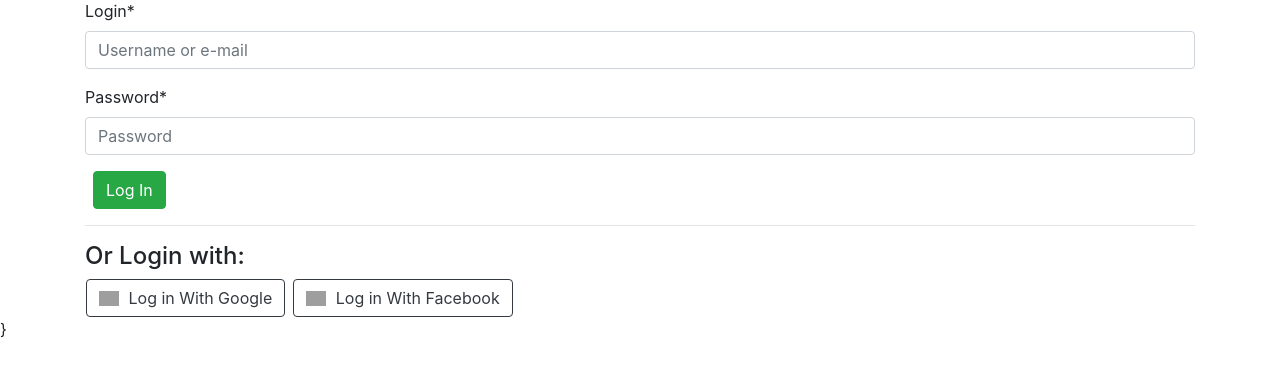
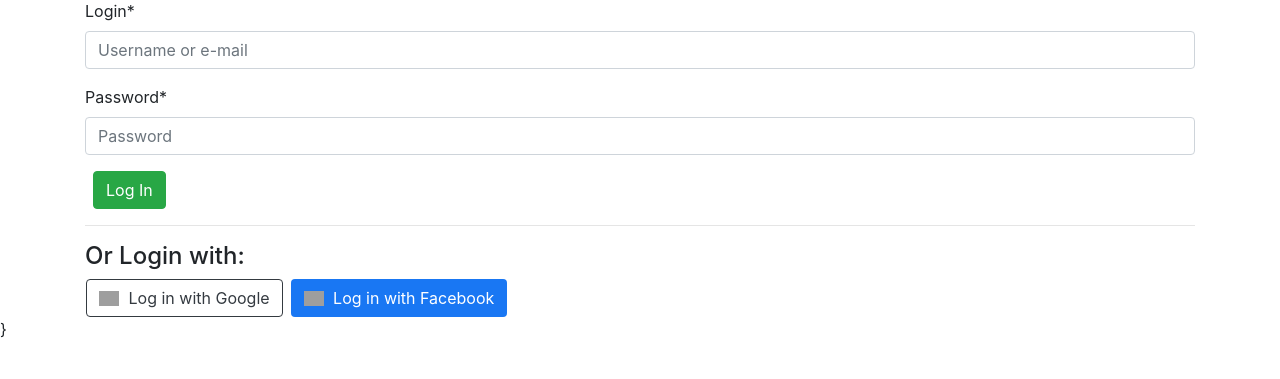
Before and after one commit to dhafinrazaq/Empire_of_Movies-deploy, a Django app: page /accounts/login/ in a window 1280 px wide. Shown: the part 127-506 px from the top of the page. Run offline with Django 3.2, Linux system fonts and the light colour scheme; parts of the project's set-up code (start-up, migrations or seed data) failed here and were passed over; some libraries are stand-ins or nearby versions; grey boxes are pictures that could not be loaded.

Commit message:
login with google fix

```diff
--- a/templates/account/login.html
+++ b/templates/account/login.html
@@ -18,19 +18,14 @@
 &ensp;&ensp;
   <a class="btn btn-outline-dark" href="/accounts/google/login" role="button" style="text-transform:none">
         <img width="20px" style="margin-bottom:3px; margin-right:5px" alt="Google sign-in" src="https://upload.wikimedia.org/wikipedia/commons/thumb/5/53/Google_%22G%22_Logo.svg/512px-Google_%22G%22_Logo.svg.png" />
-        Log in With Google
+        Log in with Google
       </a> &ensp;
-    <a class="btn btn-outline-dark" href="/accounts/facebook/login" role="button" style="text-transform:none">
-        <img width="20px" style="margin-bottom:3px; margin-right:5px" alt="Google sign-in" src="https://upload.wikimedia.org/wikipedia/commons/thumb/5/53/Google_%22G%22_Logo.svg/512px-Google_%22G%22_Logo.svg.png" />
-        Log in With Facebook
+    <a class="btn text-white" style="background-color: #1977f3" href="/accounts/facebook/login" role="button" style="text-transform:none">
+        <img width="20px" style="margin-bottom:3px; margin-right:5px" alt="Google sign-in" src="https://upload.wikimedia.org/wikipedia/commons/5/51/Facebook_f_logo_%282019%29.svg" />
+        Log in with Facebook
       </a> &ensp;
-    <a href="/accounts/facebook/login">
-  <div class="fb-login-button" data-size="large" data-button-type="login_with" data-layout="default" data-auto-logout-link="false" data-use-continue-as="false" data-width=""></div>
-    </a>
 </div>
 
 
 
-<script async defer crossorigin="anonymous" src="https://connect.facebook.net/en_US/sdk.js#xfbml=1&version=v7.0&appId=700840290753086&autoLogAppEvents=1" nonce="j8ArlxWW"></script>
-<script src="https://apis.google.com/js/platform.js?onload=renderButton" async defer></script>
 {% endblock content %}
```
Also changed, not shown: templates/account/signup.html (+8 -8 lines).
